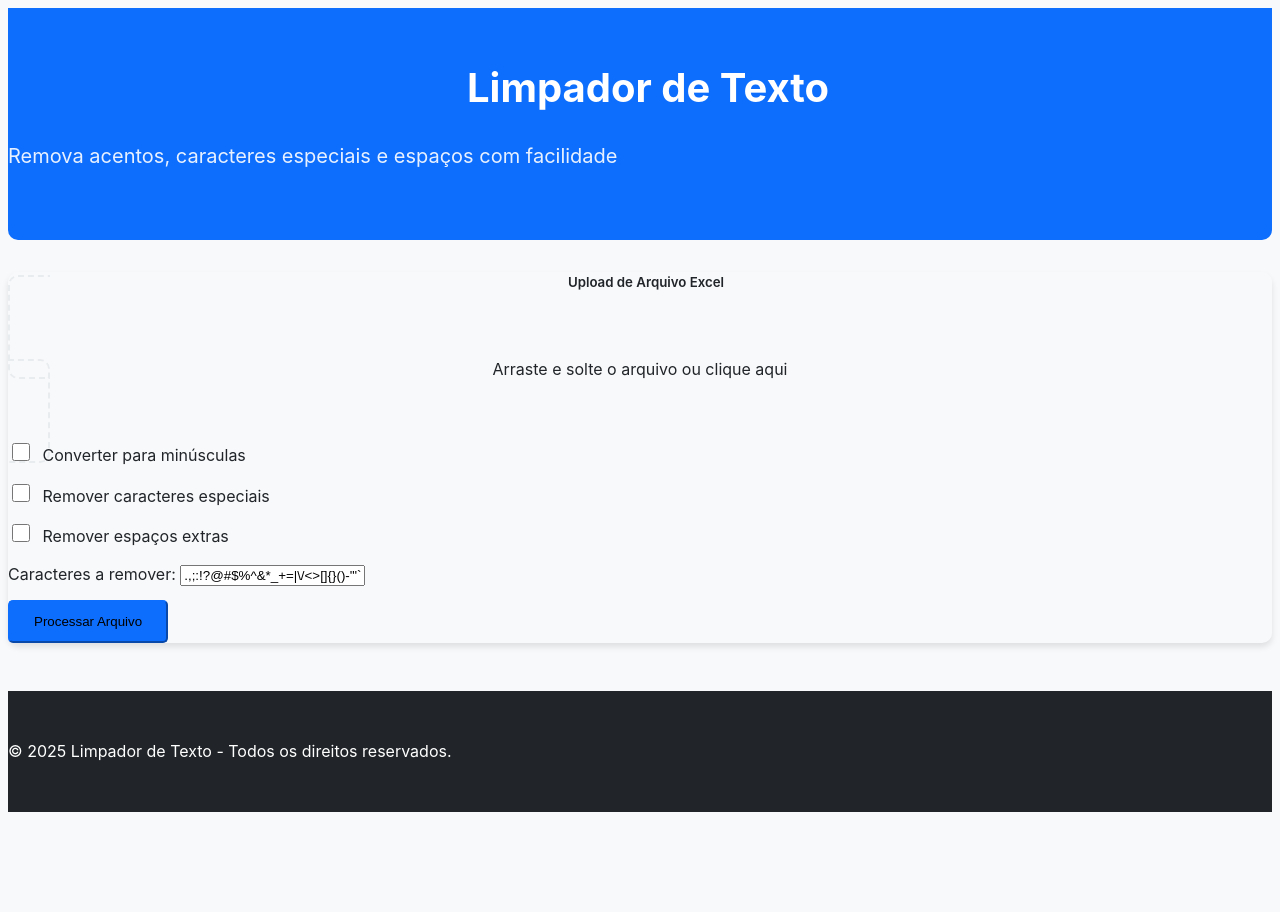
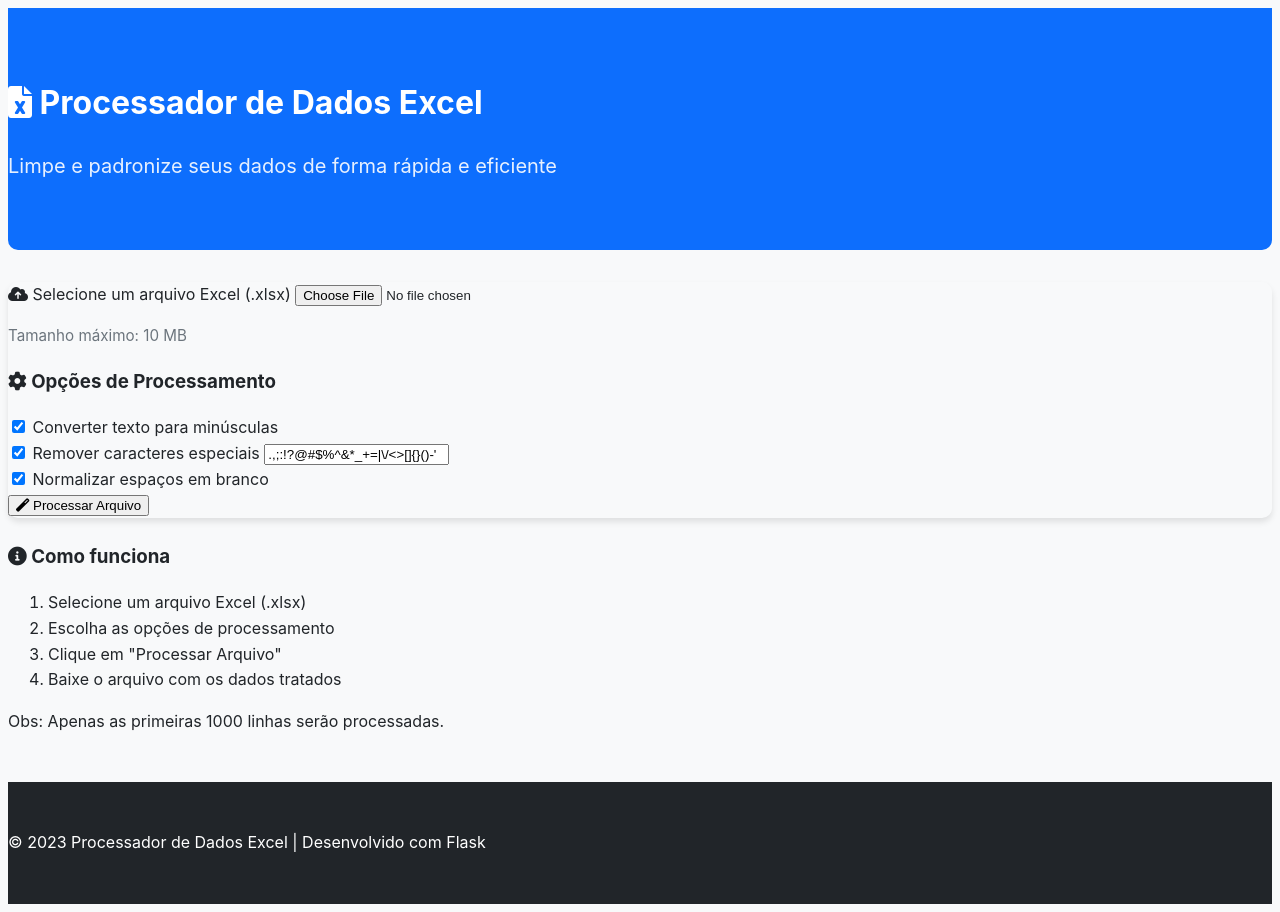
Before and after one commit to Douglasprojetospro/limpador-web, a Flask app: page / in a window 1280 px wide. Before the commit the page ends 812 px from the top, so only its background shows below. Run offline with Flask 3, Linux system fonts and the light colour scheme.

Commit message:
Update index.html

```diff
--- a/templates/index.html
+++ b/templates/index.html
@@ -3,77 +3,76 @@
 <head>
     <meta charset="UTF-8">
     <meta name="viewport" content="width=device-width, initial-scale=1.0">
-    <title>Limpador de Texto</title>
+    <title>Processador de Dados Excel</title>
     <link rel="stylesheet" href="{{ url_for('static', filename='style.css') }}">
+    <link rel="stylesheet" href="https://cdnjs.cloudflare.com/ajax/libs/font-awesome/6.0.0-beta3/css/all.min.css">
 </head>
 <body>
+    <div class="container">
         <header class="header">
-        <div class="logo">
-            <i class="fas fa-broom"></i>
-            <h1>Limpador de Texto</h1>
-        </div>
-        <p class="subtitle">Remova acentos, caracteres especiais e espaços com facilidade</p>
+            <h1><i class="fas fa-file-excel"></i> Processador de Dados Excel</h1>
+            <p class="subtitle">Limpe e padronize seus dados de forma rápida e eficiente</p>
         </header>
 
-    <main class="container">
-        <form method="POST" enctype="multipart/form-data">
+        <main class="main-content">
             <div class="card">
-                <div class="card-body">
-                    <h5 class="card-title"><i class="fas fa-file-excel"></i> Upload de Arquivo Excel</h5>
-
-                    <label for="file-upload" class="upload-area">
-                        <div class="upload-icon"><i class="fas fa-upload"></i></div>
-                        <p>Arraste e solte o arquivo ou clique aqui</p>
-                        <input id="file-upload" class="file-input" type="file" name="file" required>
+                <form action="/" method="POST" enctype="multipart/form-data">
+                    <div class="form-group">
+                        <label for="file" class="file-label">
+                            <i class="fas fa-cloud-upload-alt"></i>
+                            <span id="file-name">Selecione um arquivo Excel (.xlsx)</span>
+                            <input type="file" id="file" name="file" accept=".xlsx" required>
                         </label>
-
-                    <div class="file-info" id="file-info"></div>
-
-                    <div class="option-item">
-                        <label><input type="checkbox" name="minusculo"> Converter para minúsculas</label>
-                    </div>
-                    <div class="option-item">
-                        <label><input type="checkbox" name="remover_especiais"> Remover caracteres especiais</label>
-                    </div>
-                    <div class="option-item">
-                        <label><input type="checkbox" name="remover_espacos"> Remover espaços extras</label>
+                        <p class="file-info">Tamanho máximo: {{ max_size_mb }} MB</p>
                     </div>
 
-                    <div class="option-item">
-                        <label for="caracteres">Caracteres a remover:</label>
-                        <input type="text" name="caracteres" value=".,;:!?@#$%^&*_+=|\/<>[]{}()-'&quot;`~">
+                    <div class="options-section">
+                        <h3><i class="fas fa-cog"></i> Opções de Processamento</h3>
+
+                        <div class="option-group">
+                            <input type="checkbox" id="minusculo" name="minusculo" checked>
+                            <label for="minusculo">Converter texto para minúsculas</label>
                         </div>
 
-                    <button type="submit" class="btn btn-primary">Processar Arquivo</button>
+                        <div class="option-group">
+                            <input type="checkbox" id="remover_especiais" name="remover_especiais" checked>
+                            <label for="remover_especiais">Remover caracteres especiais</label>
+                            <input type="text" id="caracteres" name="caracteres" value=".,;:!?@#$%^&*_+=|\/<>[]{}()-'"`~" class="chars-input">
+                        </div>
 
-                    <div class="progress-container" id="progress-container">
-                        <div class="progress-text">Processando...</div>
-                        <div class="progress">
-                            <div class="progress-bar" style="width: 0%"></div>
+                        <div class="option-group">
+                            <input type="checkbox" id="remover_espacos" name="remover_espacos" checked>
+                            <label for="remover_espacos">Normalizar espaços em branco</label>
                         </div>
                     </div>
 
+                    <button type="submit" class="submit-btn">
+                        <i class="fas fa-magic"></i> Processar Arquivo
+                    </button>
+                </form>
             </div>
+
+            <div class="info-box">
+                <h3><i class="fas fa-info-circle"></i> Como funciona</h3>
+                <ol>
+                    <li>Selecione um arquivo Excel (.xlsx)</li>
+                    <li>Escolha as opções de processamento</li>
+                    <li>Clique em "Processar Arquivo"</li>
+                    <li>Baixe o arquivo com os dados tratados</li>
+                </ol>
+                <p class="note">Obs: Apenas as primeiras 1000 linhas serão processadas.</p>
             </div>
-        </form>
         </main>
 
         <footer class="footer">
-        <div class="container text-center">
-            <p>&copy; 2025 Limpador de Texto - Todos os direitos reservados.</p>
+            <p>© 2023 Processador de Dados Excel | Desenvolvido com Flask</p>
+        </footer>
     </div>
-    </footer>
 
     <script>
-        const input = document.getElementById('file-upload');
-        const fileInfo = document.getElementById('file-info');
-
-        input.addEventListener('change', function () {
-            if (this.files.length > 0) {
-                fileInfo.textContent = 'Arquivo selecionado: ' + this.files[0].name;
-            } else {
-                fileInfo.textContent = '';
-            }
+        document.getElementById('file').addEventListener('change', function(e) {
+            const fileName = e.target.files[0] ? e.target.files[0].name : 'Selecione um arquivo Excel (.xlsx)';
+            document.getElementById('file-name').textContent = fileName;
         });
     </script>
 </body>
```
Lines whose indentation alone changed are shown as unchanged.
